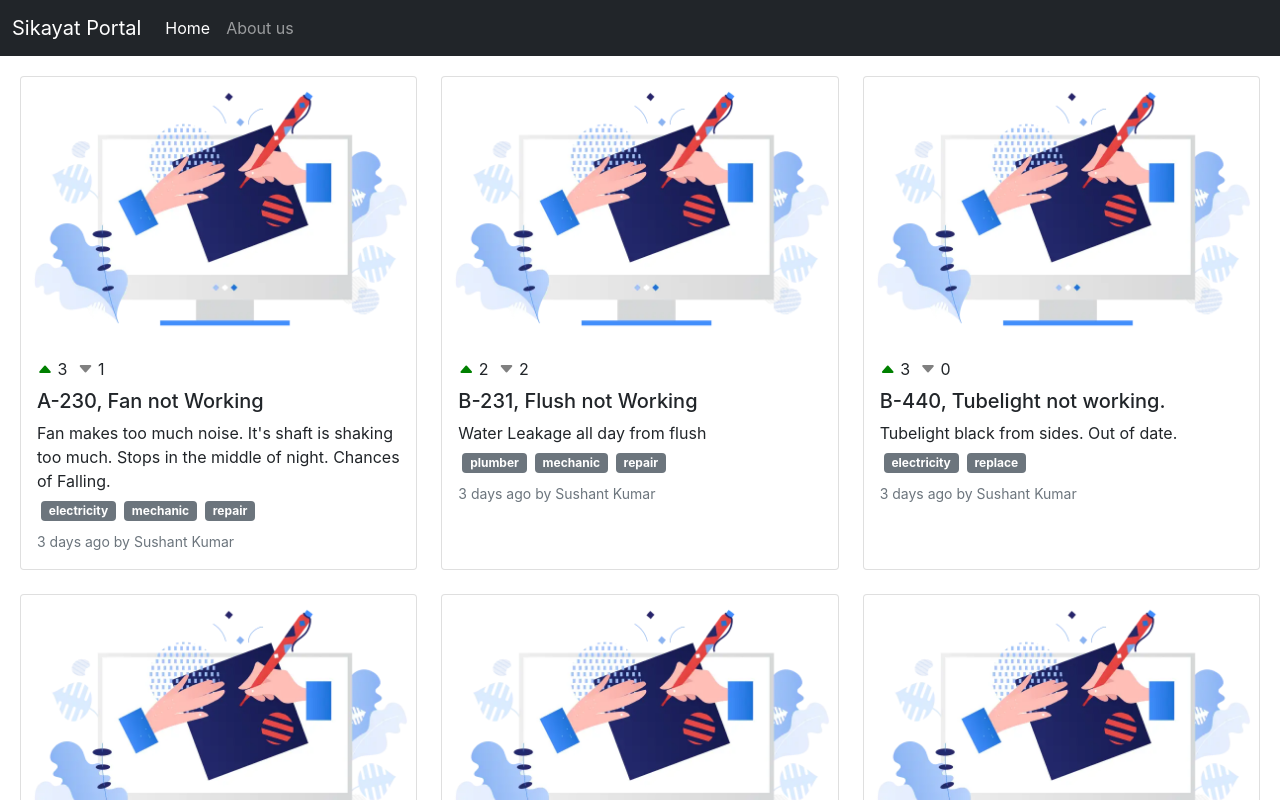
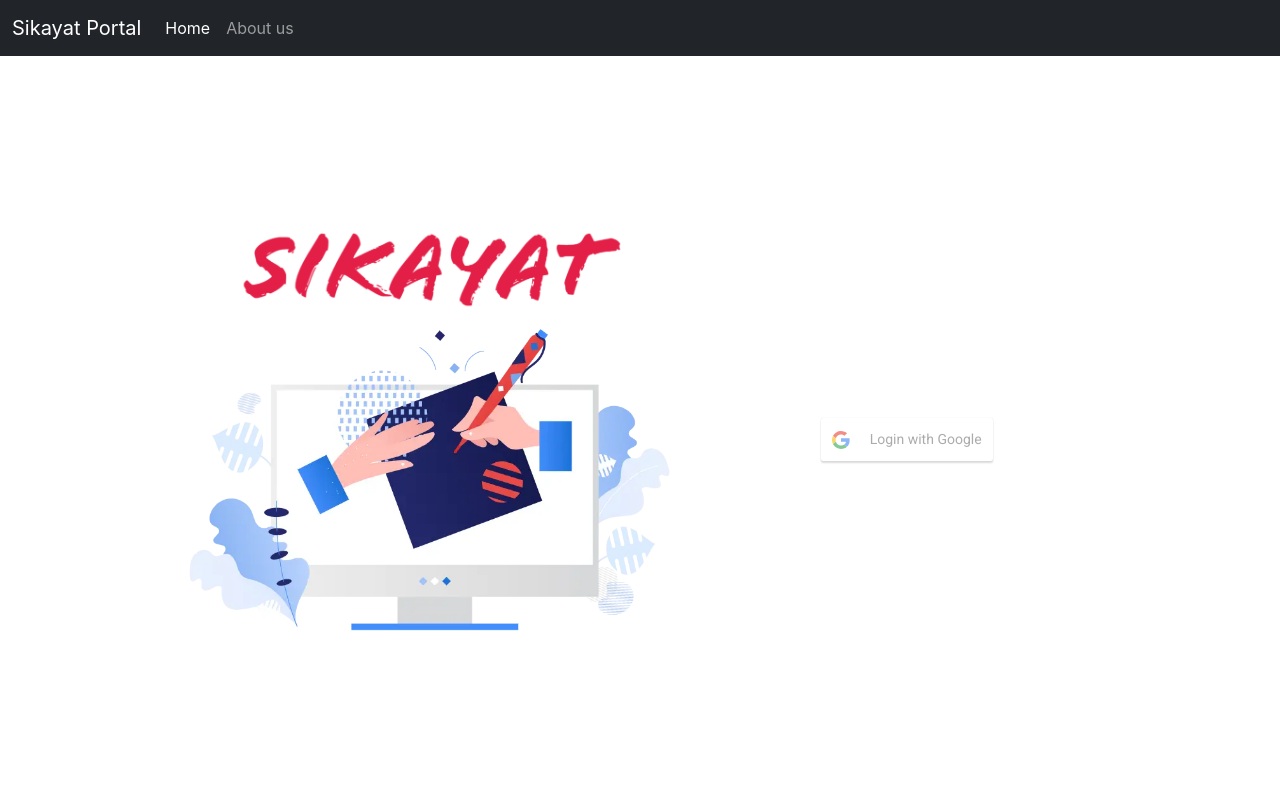
Before and after one commit to We-Us-Code/sikayat, a React (Create React App) app in the folder client/: page / in a window 1280 px wide. Shown: the top 800 px of the page. Built offline with nearby package versions, Linux system fonts and the light colour scheme.

Commit message:
Login Context Created

```diff
--- a/client/src/components/App.js
+++ b/client/src/components/App.js
@@ -1,26 +1,31 @@
 import "../styles/App.css";
-import React, {useState} from "react";
+import React, {useContext } from "react";
 import NavBar from "./NavBar";
-import { BrowserRouter as Router, Routes, Route} from "react-router-dom";
+import { BrowserRouter as Router, Routes, Route } from "react-router-dom";
 import Post from "./Post";
-import Login from "./Login"
+import Login from "./Login";
 import BottomBar from "./BottomBar";
 import AboutUs from "./AboutUs";
 import PostDetails from "./PostDetails";
+import loginContext from "./../context/login/loginContext";
+import Spinner from "./Spinner";
 
 const App = () => {
-
-  const [loggedIn, setloggedIn] = useState(true);
+  const contextLogin = useContext(loginContext);
+  const { isLoggedIn } = contextLogin;
 
   return (
     <Router>
       <div>
         <NavBar />
-        <div style={{minHeight: "80vh"}}>
+        <div style={{ minHeight: "80vh" }}>
           <Routes>
-            <Route path="/" element={loggedIn ? <Post/>: <Login />} />
-            <Route path="/aboutus" element = {<AboutUs />} />
-            <Route path="/postdetails" element = {<PostDetails/>} />
+            <Route
+              path="/"
+              element={isLoggedIn === "loggedin" ? <Post /> : (isLoggedIn==='loggedout'? <Login/> : <Spinner/>)}
+            />
+            <Route path="/aboutus" element={<AboutUs />} />
+            <Route path="/postdetails" element={<PostDetails />} />
           </Routes>
         </div>
         <BottomBar />
--- a/client/src/components/Login.js
+++ b/client/src/components/Login.js
@@ -1,12 +1,15 @@
-import React from "react";
+import React, {useContext} from "react";
 import "../styles/Login.css";
 import { GoogleLogin } from "react-google-login";
 import { HOST } from "../constants";
 import axios from "axios";
+import loginContext from "./../context/login/loginContext";
 
 const Login = () => {
+  const contextLogin = useContext(loginContext);
+  const { setIsLoggedIn } = contextLogin;
+
   const responseSuccessGoogle = (response) => {
-    console.log(HOST);
 
     axios({
       method: "POST",
@@ -17,10 +20,10 @@ const Login = () => {
         tokenId: response.tokenId,
       },
     }).then((res) => {
-      console.log(res);
-    });
-
-    console.log(response);
+      if(res.status===200){
+          setIsLoggedIn("loggedin")
+      }
+    });;
   };
 
   const responseErrorGoogle = (response) => {
--- a/client/src/components/NavBar.js
+++ b/client/src/components/NavBar.js
@@ -1,12 +1,16 @@
 import React from "react";
+import { Link } from "react-router-dom";
 
 const NavBar = () => {
   return (
-    <nav className="navbar navbar-expand-lg navbar-dark bg-dark" style={{marginBottom:"20px"}}>
+    <nav
+      className="navbar navbar-expand-lg navbar-dark bg-dark"
+      style={{ marginBottom: "20px" }}
+    >
       <div className="container-fluid">
-        <a className="navbar-brand" href="/">
+        <Link className="navbar-brand" to="/">
           Sikayat Portal
-        </a>
+        </Link>
         <button
           className="navbar-toggler"
           type="button"
@@ -21,14 +25,14 @@ const NavBar = () => {
         <div className="collapse navbar-collapse" id="navbarSupportedContent">
           <ul className="navbar-nav me-auto mb-2 mb-lg-0">
             <li className="nav-item">
-              <a className="nav-link active" aria-current="page" href="/">
+              <Link className="nav-link active" aria-current="page" to="/">
                 Home
-              </a>
+              </Link>
             </li>
             <li className="nav-item">
-              <a className="nav-link" href="/aboutus">
+              <Link className="nav-link" to="/aboutus">
                 About us
-              </a>
+              </Link>
             </li>
           </ul>
         </div>
--- /dev/null
+++ b/client/src/components/Spinner.js
@@ -0,0 +1,11 @@
+import React from "react";
+
+const Spinner = () => {
+  return (
+    <div className="d-flex justify-content-center">
+      <div className="spinner-border text-info m-5" role="status" style={{width: "3rem", height: "3rem"}}></div>
+    </div>
+  );
+};
+
+export default Spinner;
--- /dev/null
+++ b/client/src/context/login/LoginState.js
@@ -0,0 +1,18 @@
+import { useState } from "react";
+import LoginContext from "./loginContext";
+
+const LoginState = (props) => {
+
+  const [isLoggedIn, setIsLoggedIn] = useState("loggedout");
+  //The value of isLogged In: 'unknown, loggedin, loggedout'
+
+  return (
+    <LoginContext.Provider
+      value={{ isLoggedIn, setIsLoggedIn }}
+    >
+      {props.children}
+    </LoginContext.Provider>
+  );
+};
+
+export default LoginState;
--- /dev/null
+++ b/client/src/context/login/loginContext.js
@@ -0,0 +1,5 @@
+import { createContext } from "react";
+
+const loginContext = createContext();
+
+export default loginContext;
--- a/client/src/index.js
+++ b/client/src/index.js
@@ -1,11 +1,14 @@
-import React from 'react';
-import ReactDOM from 'react-dom';
-import './styles/index.css';
-import App from './components/App';
+import React from "react";
+import ReactDOM from "react-dom";
+import "./styles/index.css";
+import App from "./components/App";
+import LoginState from "./context/login/LoginState";
 
 ReactDOM.render(
   <React.StrictMode>
-    <App />
+    <LoginState>
+      <App />
+    </LoginState>
   </React.StrictMode>,
-  document.getElementById('root')
+  document.getElementById("root")
 );
```
